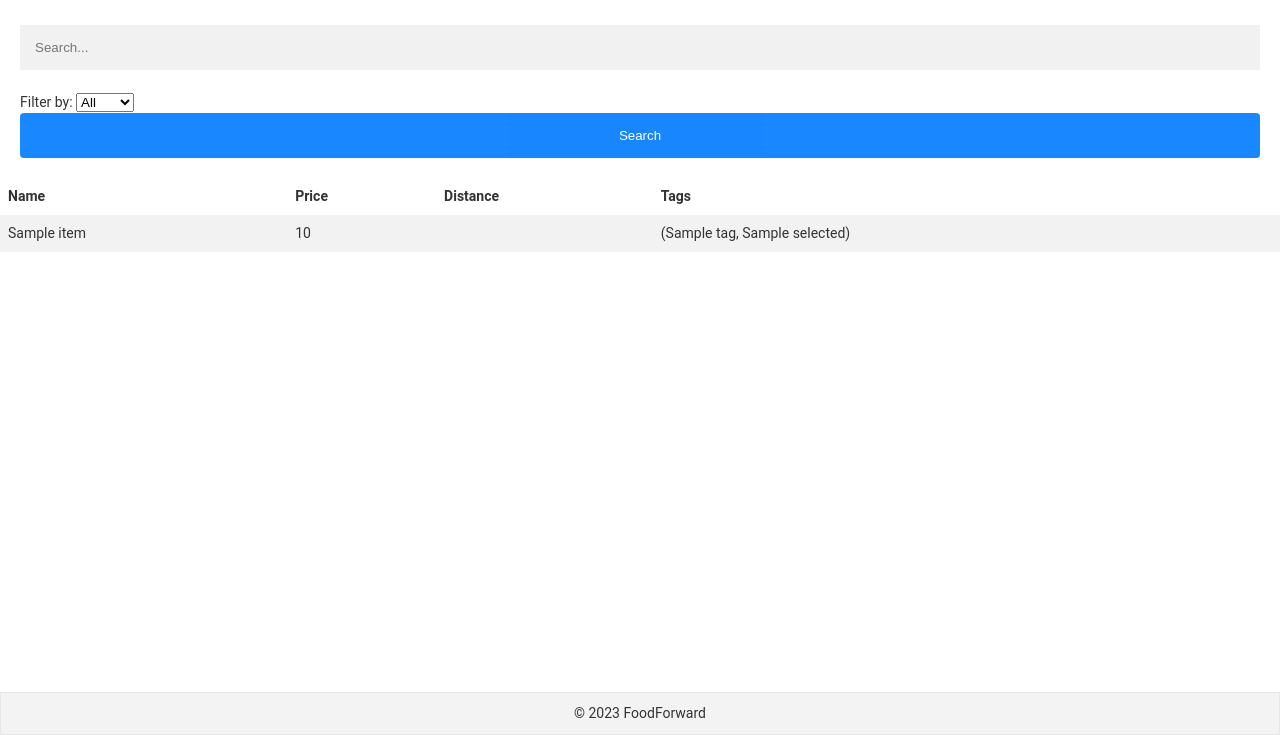
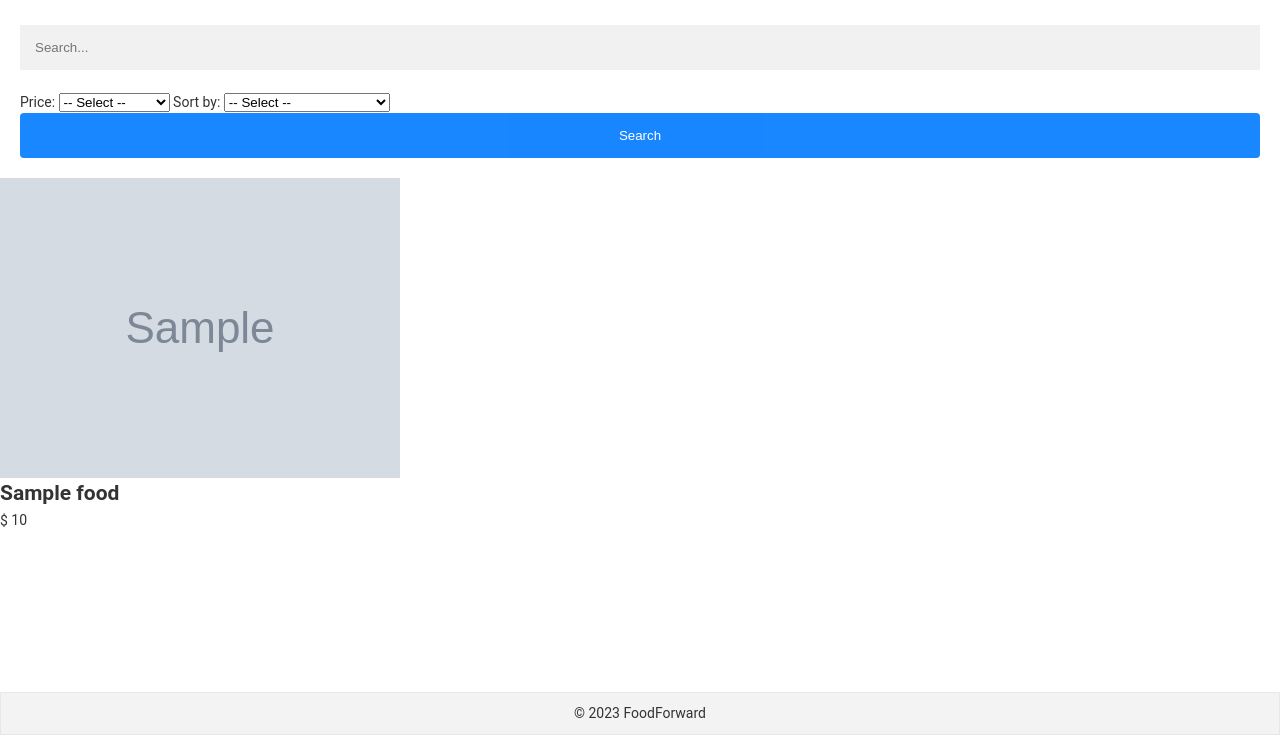
Before and after one commit to software-students-fall2023/2-web-app-exercise-1-sqrt-5-2, a Flask app: template templates/search.html in a window 1280 px wide. Shown: the part 65-800 px from the top of the page. Run offline with Flask 3, Linux system fonts and the light colour scheme; the template is opened without the code that fills it: most values are stand-ins (such as "Sample title", 1, 10 or a date in 2020); grey boxes marked "Sample" are stand-in pictures.

Commit message:
Added filter and sort functionalities.

```diff
--- a/app.py
+++ b/app.py
@@ -11,11 +11,12 @@ from utils import (
     change_password,
     get_tags,
     get_allergens,
-    handle_post
+    handle_post,
+    show_sorted_listings
 )
 from datetime import datetime
 from db import get_current_user_data
-from defaults import TEMPLATES_DIR, STATIC_DIR, LOGIN_COOKIE_NAME, IMAGE_DIR
+from defaults import TEMPLATES_DIR, STATIC_DIR, LOGIN_COOKIE_NAME, IMAGE_DIR, SORT_FUNCTION_FIELDS, SORT_FUNCTION_ORDER, FILTER_FUNCTION_FIELDS
 
 app = Flask(__name__, template_folder=TEMPLATES_DIR, static_folder=STATIC_DIR)
 
@@ -109,16 +110,25 @@ def serve_images(img_name):
 @requires_login
 def search():
     query = request.args.get('query')
-    tag = request.args.get('filterby')
+    price = request.args.get('price')
+    sort = request.args.get('sortby')
 
-    if not (query and tag):
-        listings = {}
-    elif (tag == 'all' or tag == None) and query:
-        listings = show_listings({"$or": [
-            {'name': {'$regex': query, '$options': 'i'}},
-            {'tags': {'$regex': query, '$options': 'i'}}
-        ]})
-    else:
-        listings = show_listings({tag: {'$regex': query, '$options': 'i'}})
+    q = {}
 
-    return render_template('search.html', listings_array=listings)
+    price_search_query = FILTER_FUNCTION_FIELDS.get(price, None)
+
+    if price_search_query:
+        q.update({'price': price_search_query})
+
+    if query:
+        q.update({"$or": [
+                {'name': {'$regex': query, '$options': 'i'}},
+                {'tags': {'$regex': query, '$options': 'i'}}
+            ]})
+
+    listings = show_listings(q)
+
+    if sort:
+        listings.sort(SORT_FUNCTION_FIELDS[sort], SORT_FUNCTION_ORDER[sort])
+
+    return render_template('search.html', listings=listings)
--- a/db.py
+++ b/db.py
@@ -46,6 +46,8 @@ def find(collection, query):
 def find_all(collection, query):
     return db[collection].find(query)
 
+def sort(collection, field, query, order = 1):
+    return db[collection].find(query).sort(field, order)
 
 def update(collection, query, update):
     return db[collection].update_one(query, update)
--- a/defaults.py
+++ b/defaults.py
@@ -22,3 +22,26 @@ LOGIN_COOKIE_NAME = 'session'
 
 # food allergens
 ALLERGENS = ["Milk", "Eggs", "Fish", "Crustacean shellfish", "Tree nuts", "Peanuts", "Wheat", "Soybeans", "Sesame"]
+
+SORT_FUNCTION_FIELDS = {
+    'newest' : 'date',
+    'priceLH' : 'price',
+    'priceHL' : 'price'
+}
+
+SORT_FUNCTION_ORDER = {
+    'newest' : 1,
+    'priceLH' : 1,
+    'priceHL' : -1
+}
+
+FILTER_FUNCTION_FIELDS = {
+    '_5' : {'$lt' : 5},
+    '5_10': {'$gte' : 5,
+             '$lt' : 10},
+    '10_15': {'$gte' : 10,
+             '$lt' : 15},
+    '15_20': {'$gte' : 15,
+             '$lt' : 20},
+    '20_' : {'$gte' : 5},
+}
--- a/static/css/main.css
+++ b/static/css/main.css
@@ -174,7 +174,7 @@ textarea {
     transform: translateY(-45%);
 }
 
-#price {
+.price-input #price {
     padding-left: 25px;
 }
 
--- a/templates/search.html
+++ b/templates/search.html
@@ -8,35 +8,35 @@
 <div class="searchBar">
     <form action="/search" method="get">
         <input type="text" name="query" placeholder="Search...">
-        <label for="filter">Filter by:</label>
-            <select name="filterby" id="filterby">
-                <option value="all">All</option>
-                <option value="name">Name</option>
-                <option value="tags">Tags</option>
+        <label for="price">Price:</label>
+            <select name="price" id="price">
+                <option value="">-- Select --</option>
+                <option value="_5">Under $5</option>
+                <option value="5_10">$5 to $10</option>
+                <option value="10_15">$10 to $15</option>
+                <option value="15_20">$15 to $20</option>
+                <option value="20_">$20 and above</option>
             </select>
+
+        <label for="sortby">Sort by:</label>
+            <select name="sortby" id="sortby">
+                <option value="">-- Select --</option>
+                <option value = "newest">Newest Additions</option>
+                <option value="priceLH">Price: Lowest to Highest </option>
+                <option value="priceHL">Price: Highest to Lowest </option>
+            </select>
+
         <input type="submit" value="Search">
     </form>
 </div>
 
-{% if listings_array %}
-        <table>
-            <tr>
-                <th>Name</th>
-                <th>Price</th>
-                <th>Distance</th>
-                <th>Tags</th>
-            </tr>
-
-            {% for item in listings_array %}
-            <tr>
-                <td>{{ item.name }}</td>
-                <td>{{ item.price }}</td>
-                <td> {{ NONE }}</td>
-                {% for tag in item.tags %}
-                    <td> {{ tag }}</td>
-                {% endfor %}
-            </tr>
-            {% endfor %}
-        </table>
-    {% endif %}
+<div class="card-grid">
+    {% for food in listings %}
+        <div class="card">
+            <img src="/images/{{ food.photo }}" alt="{{ food.name }}">
+            <h2>{{ food.name }}</h2>
+            <p>$ {{ food.price }}</p>
+        </div>
+    {% endfor %}
+</div>
 {% endblock %}
--- a/utils.py
+++ b/utils.py
@@ -1,4 +1,4 @@
-from db import insert, find, find_all, get_current_user_data, update
+from db import insert, find, find_all, get_current_user_data, update, sort
 from flask_bcrypt import Bcrypt
 from flask import request, redirect, url_for, render_template
 from functools import wraps
@@ -195,10 +195,11 @@ def get_tags(user_preference=False):
 def get_allergens():
     return {allergen: False for allergen in ALLERGENS}
 
-
 def show_listings(query):
     return find_all('listings', query)
 
+def show_sorted_listings(field, query, order = 1):
+    return sort(LISTING_COLLECTION_NAME, field, query, order)
 
 def add_listing(form, allergens, image_name):
     insert(
```
